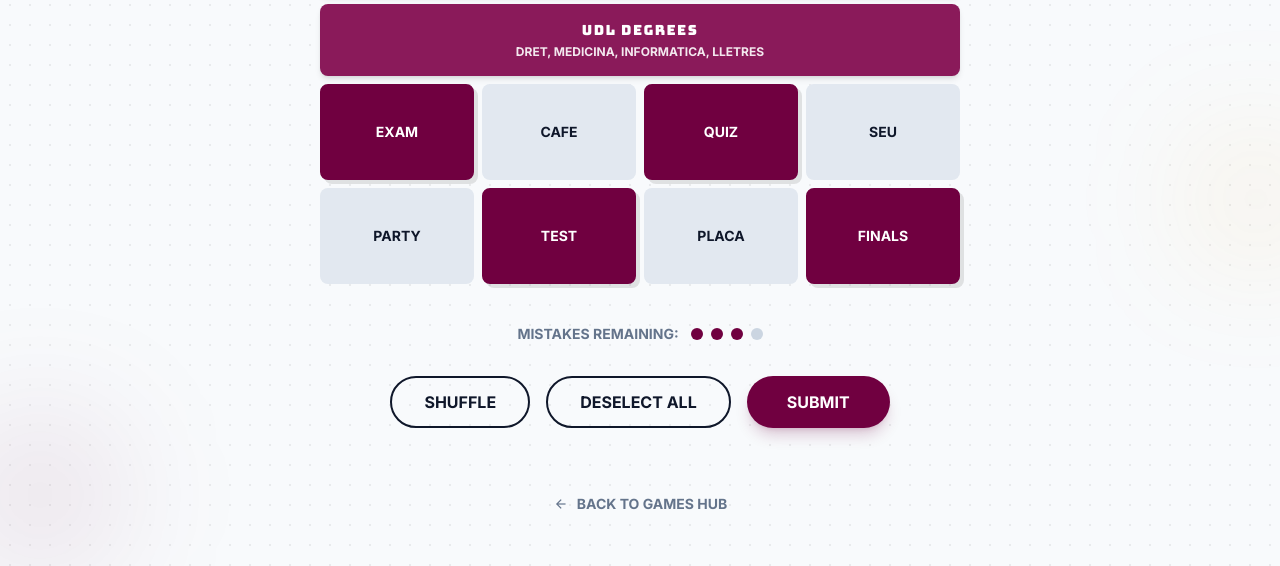
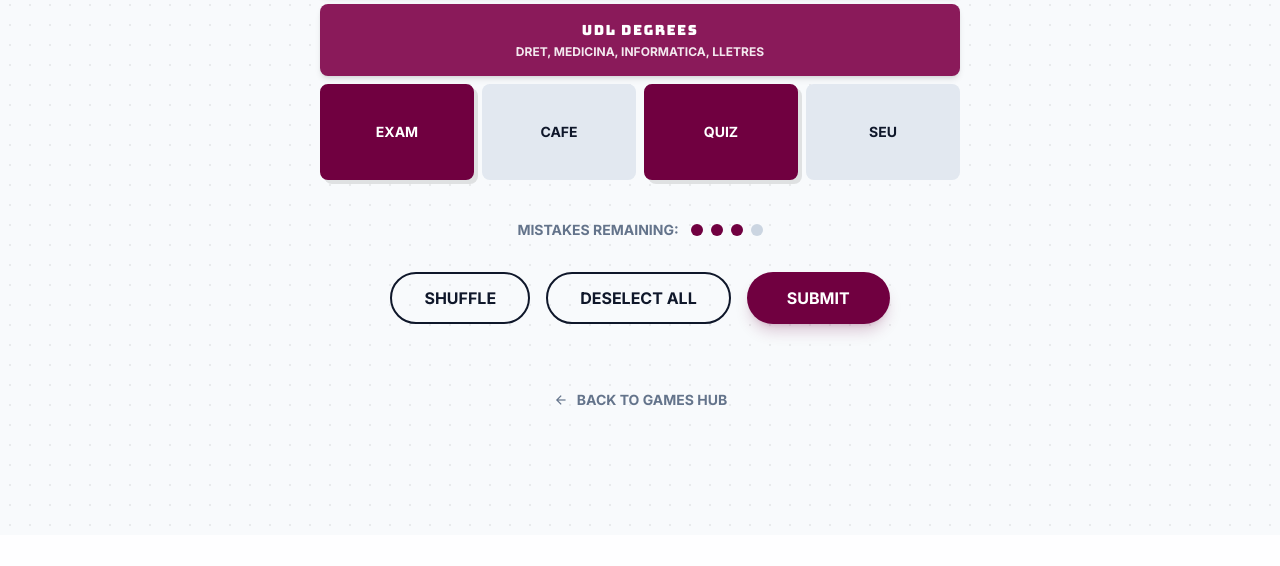
Before and after one commit to Nicki-28/udlTimes_Web_Project, a Django app: page /connections/ in a window 1280 px wide. Shown: the part 265-831 px from the top of the page. After the commit the page ends 791 px from the top, so only its background shows below. Run offline with Django 5.2, Linux system fonts and the light colour scheme; some libraries are stand-ins or nearby versions.

Commit message:
feat(connections): mejorar identacion, maquetacion base HTML y tailwind y preparacion contenedors JS

```diff
--- a/templates/connections/connections.html
+++ b/templates/connections/connections.html
@@ -76,75 +76,65 @@
   </header>
 
   <main class="max-w-2xl mx-auto px-4 py-12">
+
     <div class="text-center mb-8">
       <h2 class="text-lg font-medium mb-2">Create four groups of four!</h2>
     </div>
+
     <div class="space-y-2 mb-2">
-<div class="bg-primary text-white p-4 rounded-lg text-center flex flex-col items-center justify-center animate-fade-in shadow-md">
+      <div class="bg-primary text-white p-4 rounded-lg text-center flex flex-col items-center justify-center shadow-md">
         <h3 class="font-display text-sm tracking-widest mb-1">CAMPUS BUILDINGS</h3>
         <p class="text-xs uppercase font-bold opacity-90">RECTORAT, CAPPONT, ETSEA, SALUT</p>
       </div>
-<div class="bg-primary-light text-white p-4 rounded-lg text-center flex flex-col items-center justify-center animate-fade-in shadow-md">
+      <div class="bg-primary-light text-white p-4 rounded-lg text-center flex flex-col items-center justify-center shadow-md">
         <h3 class="font-display text-sm tracking-widest mb-1">UdL DEGREES</h3>
         <p class="text-xs uppercase font-bold opacity-90">DRET, MEDICINA, INFORMATICA, LLETRES</p>
       </div>
     </div>
+
     <div class="grid grid-cols-4 gap-2 mb-10">
       <button class="connection-card selected h-24 flex items-center justify-center rounded-lg border-2 font-bold text-sm text-center p-2 uppercase">
         EXAM
       </button>
-<button class="connection-card bg-slate-200 dark:bg-slate-800 border-transparent hover:bg-slate-300 dark:hover:bg-slate-700 h-24 flex items-center justify-center rounded-lg border-2 font-bold text-sm text-center p-2 uppercase">
+      <button class="connection-card bg-slate-200 border-transparent hover:bg-slate-300 h-24 flex items-center justify-center rounded-lg border-2 font-bold text-sm text-center p-2 uppercase">
         CAFE
       </button>
       <button class="connection-card selected h-24 flex items-center justify-center rounded-lg border-2 font-bold text-sm text-center p-2 uppercase">
         QUIZ
       </button>
-<button class="connection-card bg-slate-200 dark:bg-slate-800 border-transparent hover:bg-slate-300 dark:hover:bg-slate-700 h-24 flex items-center justify-center rounded-lg border-2 font-bold text-sm text-center p-2 uppercase">
+      <button class="connection-card bg-slate-200 border-transparent hover:bg-slate-300 h-24 flex items-center justify-center rounded-lg border-2 font-bold text-sm text-center p-2 uppercase">
         SEU
       </button>
-<button class="connection-card bg-slate-200 dark:bg-slate-800 border-transparent hover:bg-slate-300 dark:hover:bg-slate-700 h-24 flex items-center justify-center rounded-lg border-2 font-bold text-sm text-center p-2 uppercase">
-                PARTY
-            </button>
-<button class="connection-card selected h-24 flex items-center justify-center rounded-lg border-2 font-bold text-sm text-center p-2 uppercase">
-                TEST
-            </button>
-<button class="connection-card bg-slate-200 dark:bg-slate-800 border-transparent hover:bg-slate-300 dark:hover:bg-slate-700 h-24 flex items-center justify-center rounded-lg border-2 font-bold text-sm text-center p-2 uppercase">
-                PLACA
-            </button>
-<button class="connection-card selected h-24 flex items-center justify-center rounded-lg border-2 font-bold text-sm text-center p-2 uppercase">
-                FINALS
-            </button>
     </div>
+
     <div class="flex flex-col items-center gap-8">
+
       <div class="flex items-center gap-3">
         <span class="text-sm font-bold text-slate-500 uppercase">Mistakes remaining:</span>
         <div class="flex gap-2">
           <div class="w-3 h-3 rounded-full bg-primary"></div>
           <div class="w-3 h-3 rounded-full bg-primary"></div>
           <div class="w-3 h-3 rounded-full bg-primary"></div>
-<div class="w-3 h-3 rounded-full bg-slate-300 dark:bg-slate-700"></div>
+          <div class="w-3 h-3 rounded-full bg-slate-300"></div>
         </div>
       </div>
+
       <div class="flex flex-wrap justify-center gap-4">
-<button class="px-8 py-3 rounded-full border-2 border-slate-900 dark:border-slate-100 font-bold hover:bg-slate-100 dark:hover:bg-slate-800 transition-colors">
-                    SHUFFLE
-                </button>
-<button class="px-8 py-3 rounded-full border-2 border-slate-900 dark:border-slate-100 font-bold hover:bg-slate-100 dark:hover:bg-slate-800 transition-colors">
-                    DESELECT ALL
-                </button>
-<button class="px-10 py-3 rounded-full bg-primary text-white font-bold hover:bg-primary-dark transition-colors shadow-lg shadow-primary/20">
-                    SUBMIT
-                </button>
+        <button class="px-8 py-3 rounded-full border-2 border-slate-900 font-bold hover:bg-slate-100 transition-colors">SHUFFLE</button>
+        <button class="px-8 py-3 rounded-full border-2 border-slate-900 font-bold hover:bg-slate-100 transition-colors">DESELECT ALL</button>
+        <button class="px-10 py-3 rounded-full bg-primary text-white font-bold hover:bg-primary-dark transition-colors shadow-lg shadow-primary/20">SUBMIT</button>
       </div>
+
     </div>
+
     <div class="mt-16 text-center">
     <a class="inline-flex items-center gap-2 text-slate-500 hover:text-primary transition-colors font-bold text-sm" href="#">
     <span class="material-symbols-outlined text-base">arrow_back</span>
                     BACK TO GAMES HUB
                 </a>
     </div>
+
   </main>
-<div class="fixed -bottom-10 -left-10 w-40 h-40 bg-primary/10 rounded-full blur-3xl pointer-events-none"></div>
-<div class="fixed top-1/2 -right-10 w-32 h-32 bg-secondary/10 rounded-full blur-3xl pointer-events-none"></div>
 
-</body></html>
+</body>
+</html>
```
Lines whose indentation alone changed are shown as unchanged.
